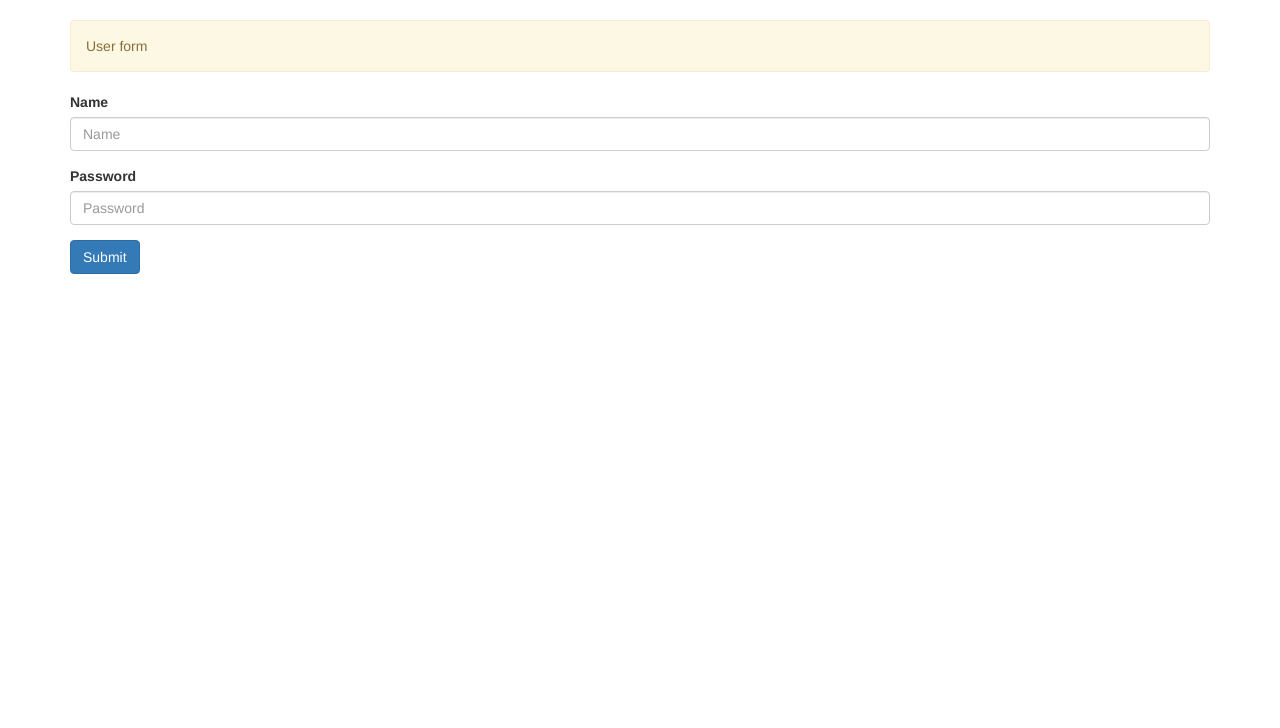
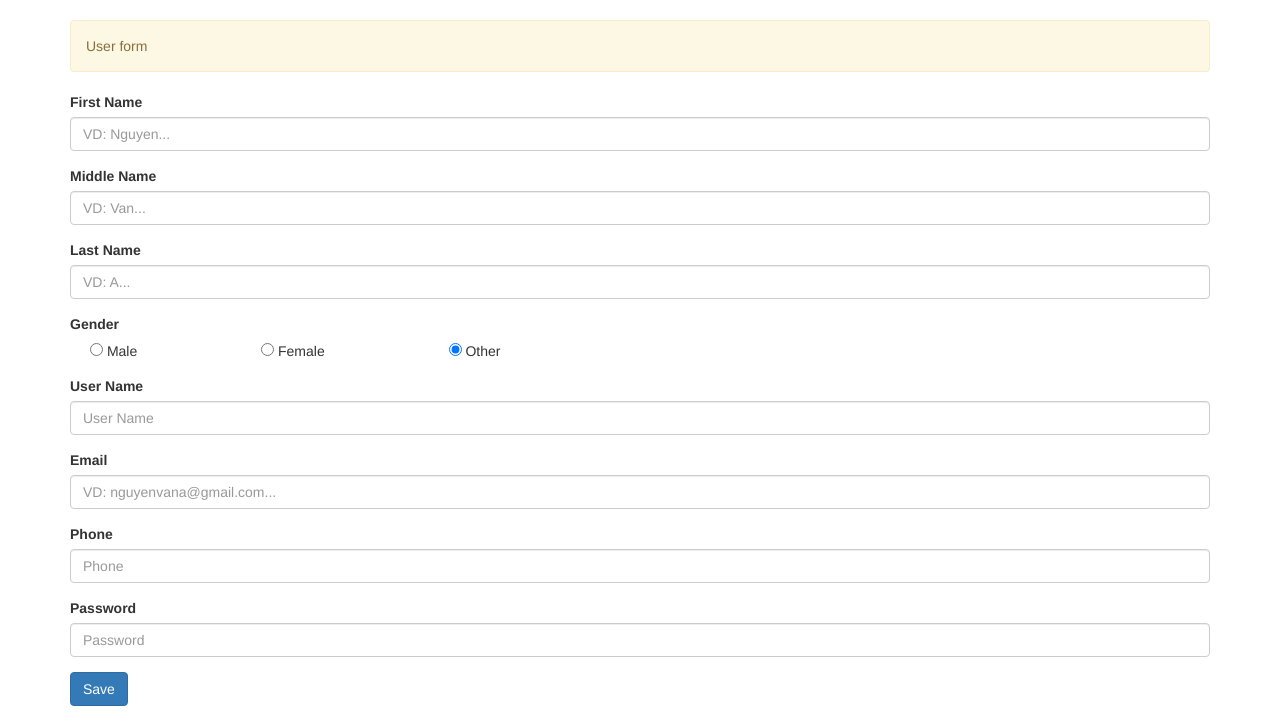
Before and after one commit to NguyenDo13/b203a_group_h, a PHP site: page /form_user.php in a window 1280 px wide. Shown: the part 72-800 px from the top of the page. Run offline with PHP 8.4, Linux system fonts and the light colour scheme; data that the repository does not hold is empty.

Commit message:
feature update_user, update_bank

```diff
--- a/training-php-1-php-202109-1-master/form_user.php
+++ b/training-php-1-php-202109-1-master/form_user.php
@@ -41,15 +41,48 @@ if (!empty($_POST['submit'])) {
                 <form method="POST">
                     <input type="hidden" name="id" value="<?php echo $_id ?>">
                     <div class="form-group">
-                        <label for="name">Name</label>
-                        <input class="form-control" name="name" placeholder="Name" value="<?php if (!empty($user[0]['name'])) echo $user[0]['name'] ?>">
+                        <label for="name">First Name</label>
+                        <input class="form-control" name="first_name" placeholder="VD: Nguyen..." value="<?php if (!empty($user[0]['first_name'])) echo $user[0]['first_name'] ?>">
+                    </div>
+                    <div class="form-group">
+                        <label for="name">Middle Name</label>
+                        <input class="form-control" name="middle_name" placeholder="VD: Van..." value="<?php if (!empty($user[0]['middle_name'])) echo $user[0]['middle_name'] ?>">
+                    </div>
+                    <div class="form-group">
+                        <label for="name">Last Name</label>
+                        <input class="form-control" name="last_name" placeholder="VD: A..." value="<?php if (!empty($user[0]['last_name'])) echo $user[0]['last_name'] ?>">
+                    </div>
+                    <div class="form-group">
+                        <label for="name">Gender</label>
+                        <div>
+
+                        </div>
+                        <input type="radio" name="gender" value="1" style="margin-left: 20px;" <?php if ($user[0]['gender'] == 1) echo 'checked';?>> Male
+                        <input type="radio" name="gender" value="2" style="margin-left: 120px;" <?php if ($user[0]['gender'] == 2) echo 'checked';?>> Female
+                        <input type="radio" name="gender" value="0" style="margin-left: 120px;" <?php if ($user[0]['gender'] > 2 || $user[0]['gender'] < 1) echo 'checked';?>> Other
+                    </div>
+                    <div class="form-group">
+                        <label for="name">User Name</label>
+                        <input class="form-control" name="user_name" placeholder="User Name" value="<?php if (!empty($user[0]['user_name'])) echo $user[0]['user_name'] ?>">
+                    </div>
+                    <div class="form-group">
+                        <label for="name">Email</label>
+                        <input class="form-control" name="email" placeholder="VD: nguyenvana@gmail.com..." value="<?php if (!empty($user[0]['email'])) echo $user[0]['email'] ?>">
+                    </div>
+                    <div class="form-group">
+                        <label for="name">Phone</label>
+                        <input class="form-control" name="phone_number" placeholder="Phone" value="<?php if (!empty($user[0]['phone_number'])) echo $user[0]['phone_number'] ?>">
                     </div>
                     <div class="form-group">
                         <label for="password">Password</label>
-                        <input type="password" name="password" class="form-control" placeholder="Password">
+                        <input type="password" name="password" class="form-control" placeholder="Password" value="<?php if (!empty($user[0]['password'])) echo $user[0]['password'] ?>">
                     </div>
+                    <!-- <div class="form-group">
+                        <label for="password">Confirm Password</label>
+                        <input type="password" name="password" class="form-control" placeholder="Confirm Password" value="<?php #if (!empty($user[0]['password'])) echo $user[0]['password'] ?>">
+                    </div> -->
 
-                    <button type="submit" name="submit" value="submit" class="btn btn-primary">Submit</button>
+                    <button type="submit" name="submit" value="submit" class="btn btn-primary">Save</button>
                 </form>
             <?php } else { ?>
                 <div class="alert alert-success" role="alert">
--- a/training-php-1-php-202109-1-master/list_users.php
+++ b/training-php-1-php-202109-1-master/list_users.php
@@ -41,10 +41,10 @@ $users = $userModel->getUsers($params);
                         <tr>
                             <th scope="row"><?php echo $user['id']?></th>
                             <td>
-                                <?php echo $user['name']?>
+                                <?php echo $user['user_name']?>
                             </td>
                             <td>
-                                <?php echo $user['fullname']?>
+                                <?php echo $user['first_name'].' '.$user['middle_name'].' '.$user['last_name']?>
                             </td>
                             <td>
                                 <?php echo $user['type']?>
```
Also changed, not shown: training-php-1-php-202109-1-master/view_bank.php (added, +60 -0 lines).
